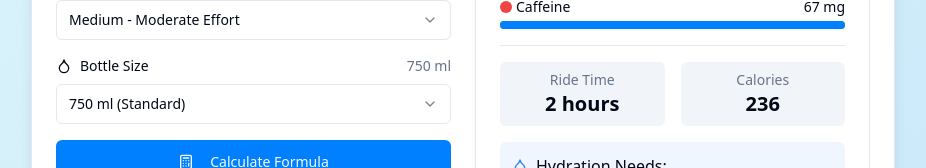
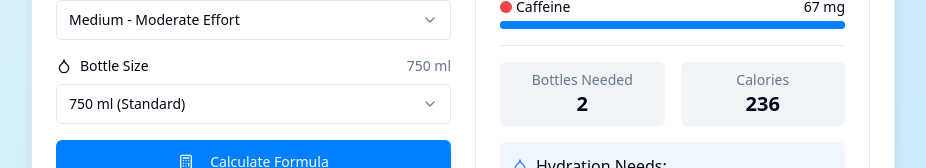
Before and after one commit to mwjo/lazorade, a React (Vite) app: page / in a window 1280 px wide. Shown: the part 597-765 px from the top of the page, without its empty margins (177-1103 px from the left). Built offline with nearby package versions, Linux system fonts and the light colour scheme.

Commit message:
Refactor: Display bottles instead of ride time
Replaced the Ride Time section in the FormulaResult component with the Number of Bottles.

```diff
--- a/src/components/FormulaResult.tsx
+++ b/src/components/FormulaResult.tsx
@@ -1,4 +1,3 @@
-
 import React from 'react';
 import {
   Card,
@@ -183,9 +182,9 @@ const FormulaResult: React.FC<FormulaResultProps> = ({ formula, isMetric, isAdva
           <div className="pt-4 border-t mt-4">
             <div className="grid grid-cols-2 gap-4">
               <div className="text-center p-2 bg-muted rounded-md">
-                <div className="text-sm text-muted-foreground">Ride Time</div>
+                <div className="text-sm text-muted-foreground">Bottles Needed</div>
                 <div className="text-xl font-semibold">
-                  {totalRideTime} {isMetric ? "hours" : "hours"}
+                  {bottlesNeeded}
                 </div>
               </div>
               <div className="text-center p-2 bg-muted rounded-md">
@@ -375,8 +374,8 @@ const FormulaResult: React.FC<FormulaResultProps> = ({ formula, isMetric, isAdva
               <div className="pt-2 border-t mt-2">
                 <div className="grid grid-cols-2 gap-4">
                   <div className="text-center p-2 bg-muted rounded-md">
-                    <div className="text-sm text-muted-foreground">Ride Time</div>
-                    <div className="text-xl font-semibold">{totalRideTime} hours</div>
+                    <div className="text-sm text-muted-foreground">Bottles Needed</div>
+                    <div className="text-xl font-semibold">{bottlesNeeded}</div>
                   </div>
                   <div className="text-center p-2 bg-muted rounded-md">
                     <div className="text-sm text-muted-foreground">Total Calories</div>
```
